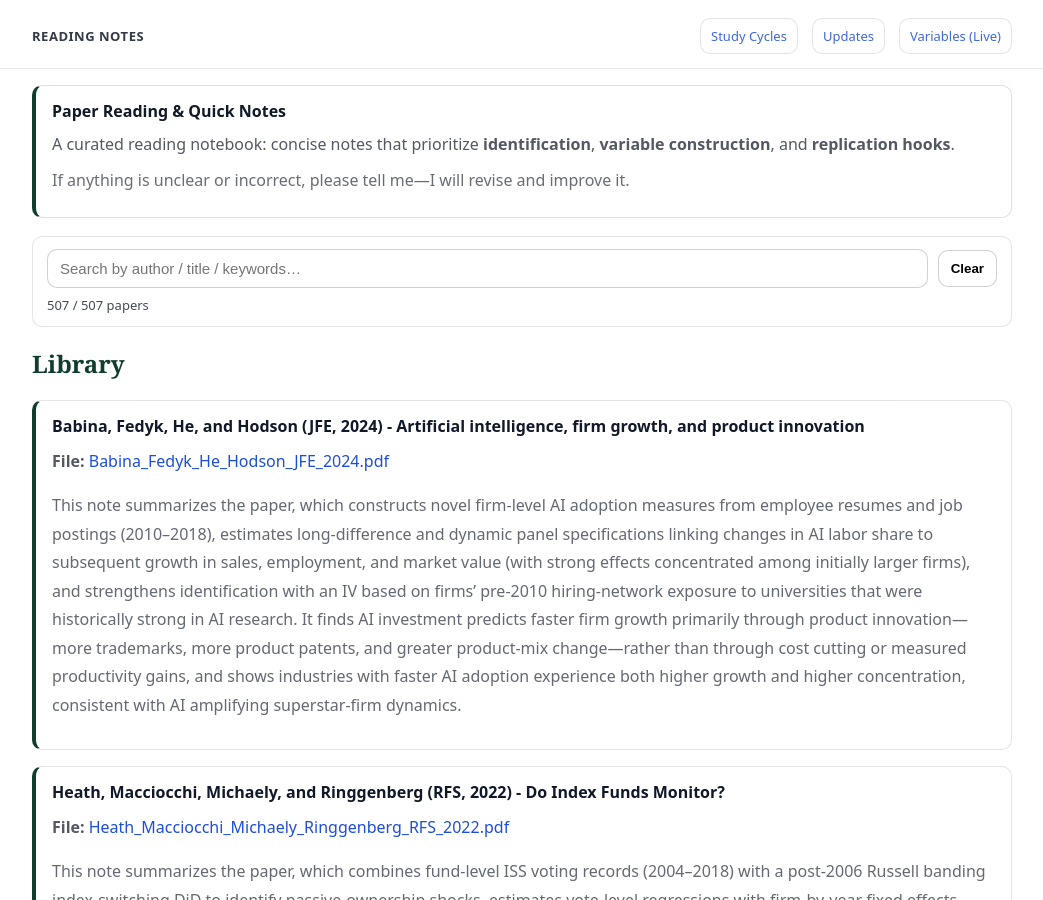
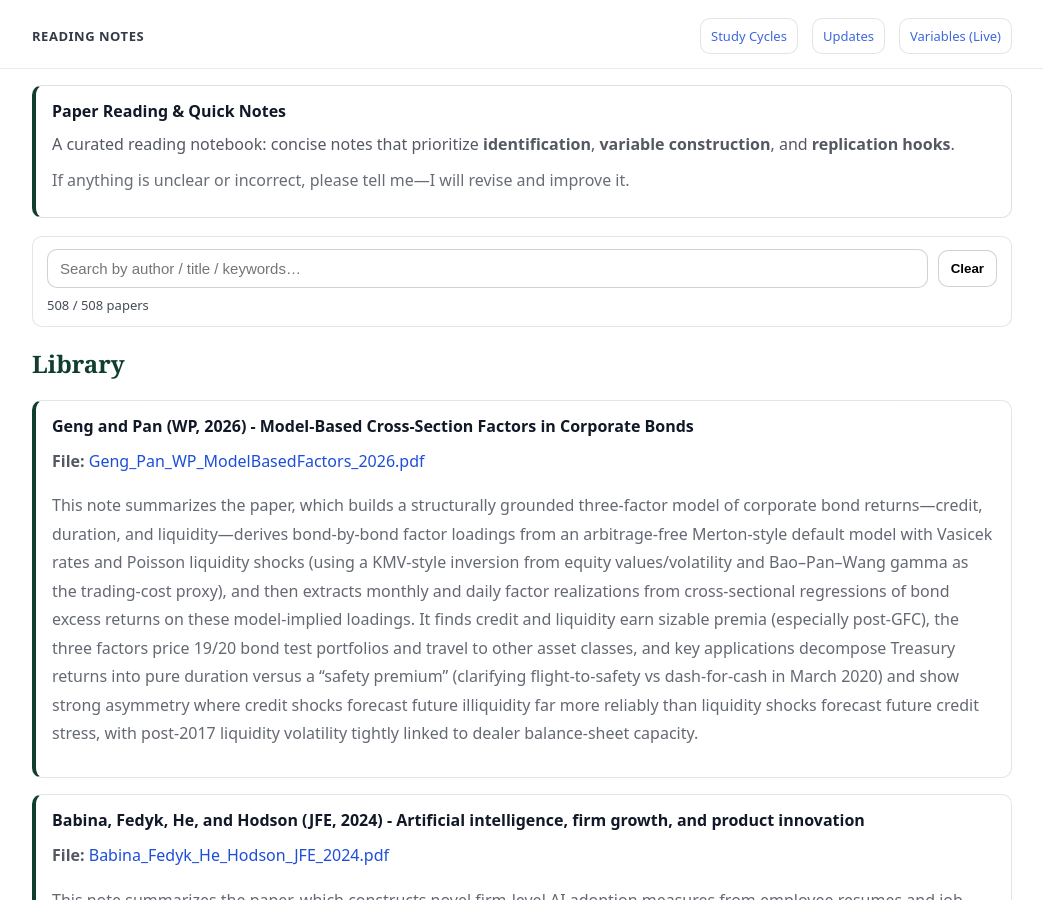
Before and after one commit to yaxinzn/study-archive, a Jekyll site: the page built from reading/index.md, in a window 1280 px wide and 900 px high. Shown: the whole window, without its empty margins (118-1161 px from the left). Built offline with Jekyll 4.4.1, drawn with Linux system fonts in a browser that asks for light colours.

Commit message:
Reading: add/update Geng_Pan_WP_ModelBasedFactors_2026.pdf

```diff
--- a/_data/reading.yml
+++ b/_data/reading.yml
@@ -1,3 +1,7 @@
+- title: "Geng and Pan (WP, 2026) - Model-Based Cross-Section Factors in Corporate Bonds"
+  file: "Geng_Pan_WP_ModelBasedFactors_2026.pdf"
+  desc: "This note summarizes the paper, which builds a structurally grounded three-factor model of corporate bond returns—credit, duration, and liquidity—derives bond-by-bond factor loadings from an arbitrage-free Merton-style default model with Vasicek rates and Poisson liquidity shocks (using a KMV-style inversion from equity values/volatility and Bao–Pan–Wang gamma as the trading-cost proxy), and then extracts monthly and daily factor realizations from cross-sectional regressions of bond excess returns on these model-implied loadings. It finds credit and liquidity earn sizable premia (especially post-GFC), the three factors price 19/20 bond test portfolios and travel to other asset classes, and key applications decompose Treasury returns into pure duration versus a “safety premium” (clarifying flight-to-safety vs dash-for-cash in March 2020) and show strong asymmetry where credit shocks forecast future illiquidity far more reliably than liquidity shocks forecast future credit stress, with post-2017 liquidity volatility tightly linked to dealer balance-sheet capacity."
+
 - title: "Babina, Fedyk, He, and Hodson (JFE, 2024) - Artificial intelligence, firm growth, and product innovation"
   file: "Babina_Fedyk_He_Hodson_JFE_2024.pdf"
   desc: "This note summarizes the paper, which constructs novel firm-level AI adoption measures from employee resumes and job postings (2010–2018), estimates long-difference and dynamic panel specifications linking changes in AI labor share to subsequent growth in sales, employment, and market value (with strong effects concentrated among initially larger firms), and strengthens identification with an IV based on firms’ pre-2010 hiring-network exposure to universities that were historically strong in AI research. It finds AI investment predicts faster firm growth primarily through product innovation—more trademarks, more product patents, and greater product-mix change—rather than through cost cutting or measured productivity gains, and shows industries with faster AI adoption experience both higher growth and higher concentration, consistent with AI amplifying superstar-firm dynamics."
```
Also changed, not shown: 1 other file.
